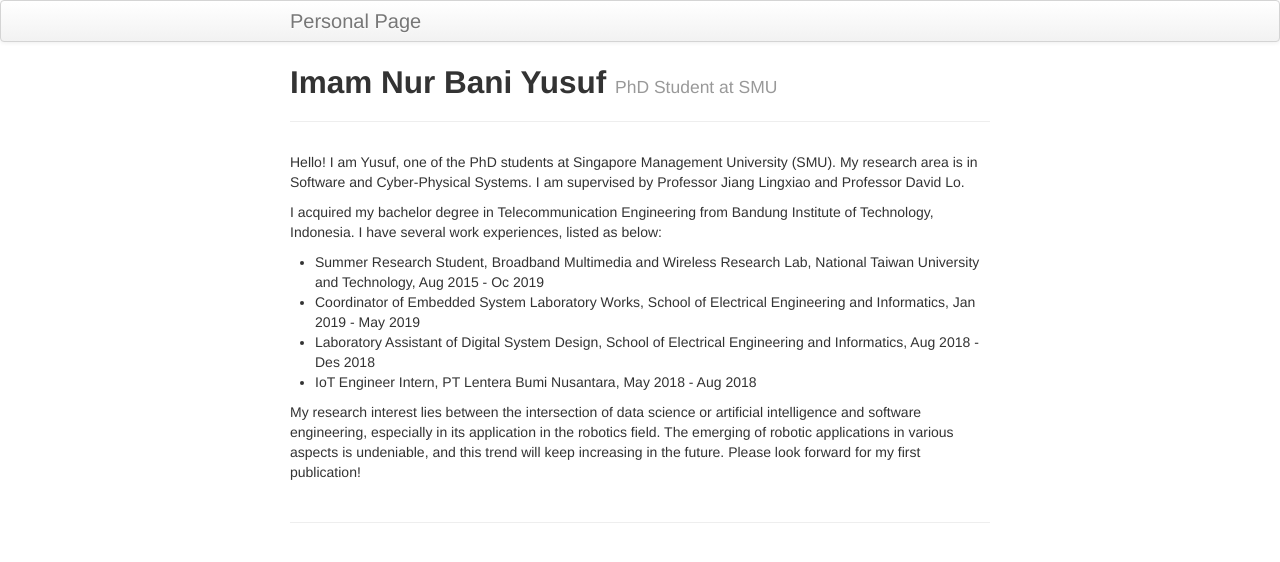
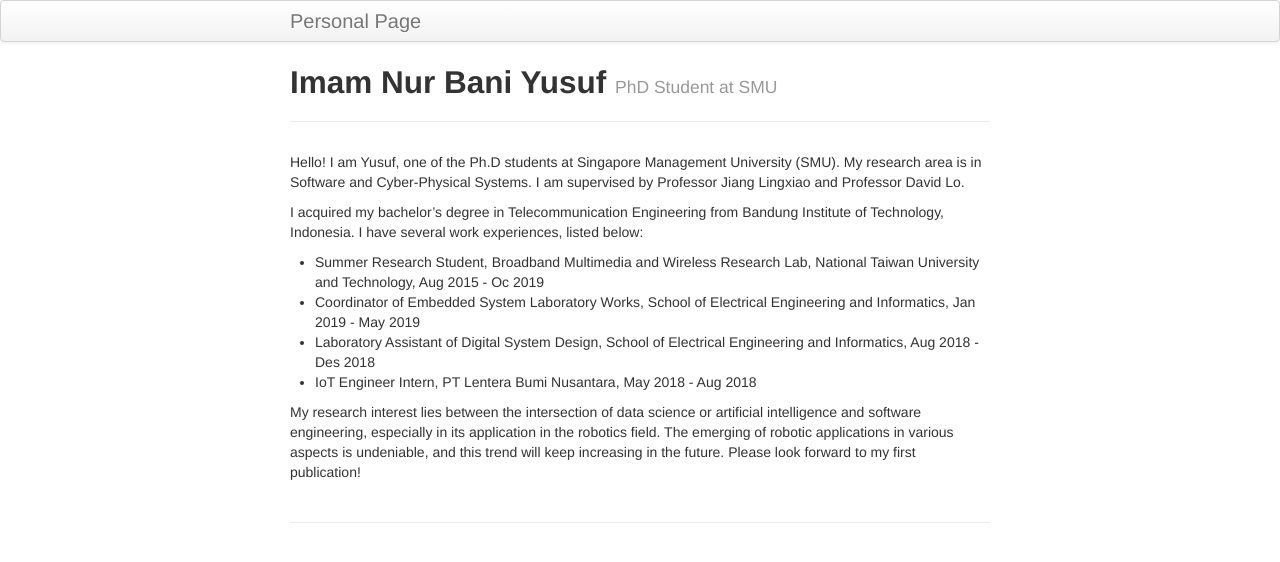
Before and after one commit to imamnurby/imamnurby.github.io, a Jekyll site: the page built from index.md, in a window 1280 px wide. Shown: the top 562 px of the page. Built offline with Jekyll 4.4.1, drawn with Linux system fonts in a browser that asks for light colours.

Commit message:
edit grammar index.md

```diff
--- a/index.md
+++ b/index.md
@@ -5,16 +5,16 @@ tagline: PhD Student at SMU
 description:
 ---
 
-Hello! I am Yusuf, one of the PhD students at Singapore Management University (SMU).
+Hello! I am Yusuf, one of the Ph.D students at Singapore Management University (SMU).
 My research area is in Software and Cyber-Physical Systems. I am supervised by Professor
 Jiang Lingxiao and Professor David Lo.
 
-I acquired my bachelor degree in Telecommunication Engineering from Bandung Institute
-of Technology, Indonesia. I have several work experiences, listed as below:
+I acquired my bachelor's degree in Telecommunication Engineering from Bandung Institute
+of Technology, Indonesia. I have several work experiences, listed below:
 
 - Summer Research Student, Broadband Multimedia and Wireless Research Lab, National Taiwan University and Technology, Aug 2015 - Oc 2019
 - Coordinator of Embedded System Laboratory Works, School of Electrical Engineering and Informatics, Jan 2019 - May 2019
 - Laboratory Assistant of Digital System Design, School of Electrical Engineering and Informatics, Aug 2018 - Des 2018
 - IoT Engineer Intern, PT Lentera Bumi Nusantara, May 2018 - Aug 2018
 
-My research interest lies between the intersection of data science or artificial intelligence and software engineering, especially in its application in the robotics field. The emerging of robotic applications in various aspects is undeniable, and this trend will keep increasing in the future. Please look forward for my first publication!
+My research interest lies between the intersection of data science or artificial intelligence and software engineering, especially in its application in the robotics field. The emerging of robotic applications in various aspects is undeniable, and this trend will keep increasing in the future. Please look forward to my first publication!
```
